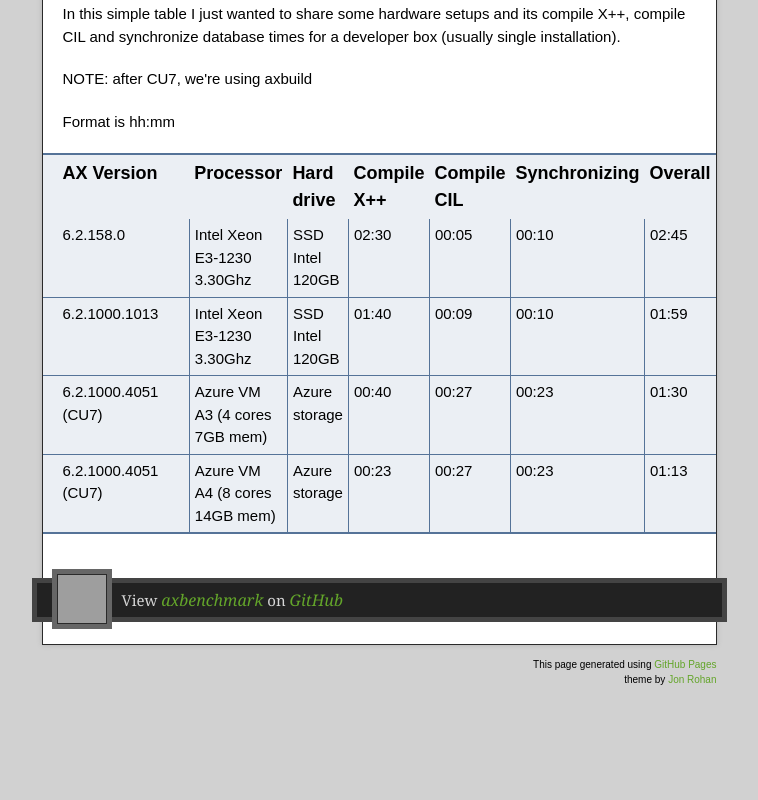
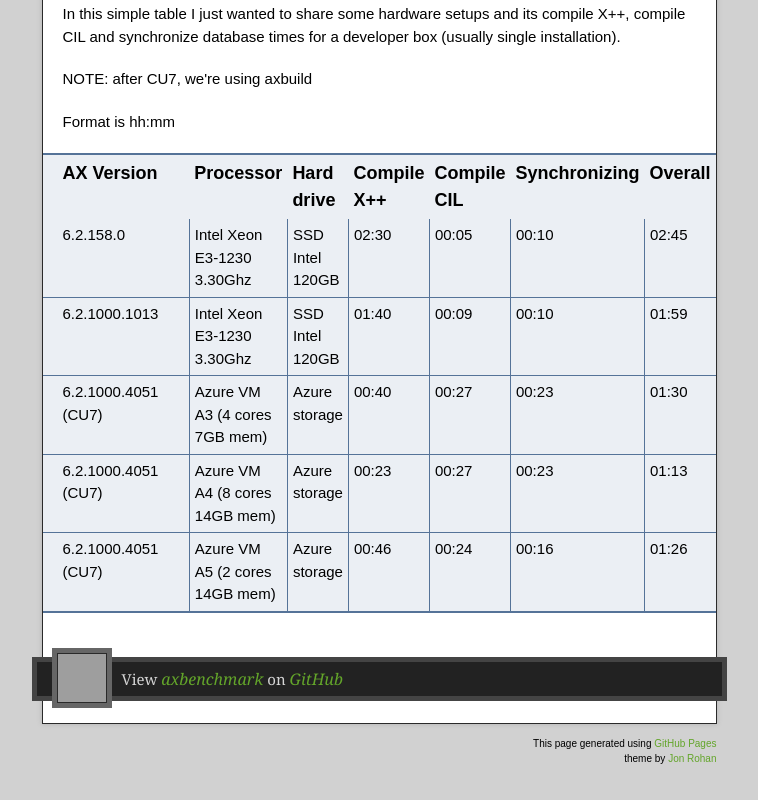
Before and after one commit to infravixystyle/axbenchmark.github.com, a plain HTML site: page index.html in a window 1280 px wide. Shown: the part 483-1283 px from the top of the page, without its empty margins (261-1019 px from the left). Before the commit the page ends 1260 px from the top, so only its background shows below. Drawn offline with nearby package versions, Linux system fonts and the light colour scheme; grey boxes are pictures that could not be loaded.

Commit message:
Adding azure A5 timings

```diff
--- a/index.html
+++ b/index.html
@@ -85,6 +85,16 @@
     	<td>00:23</td>
     	<td>01:13</td>
     </tr>
+       </tr>
+        <tr>
+    	<td>6.2.1000.4051 (CU7)</td>
+    	<td>Azure VM A5 (2 cores 14GB mem)</td>
+    	<td>Azure storage</td>
+    	<td>00:46</td>
+    	<td>00:24</td>
+    	<td>00:16</td>
+    	<td>01:26</td>
+    </tr>
   </table>
 
 
```
